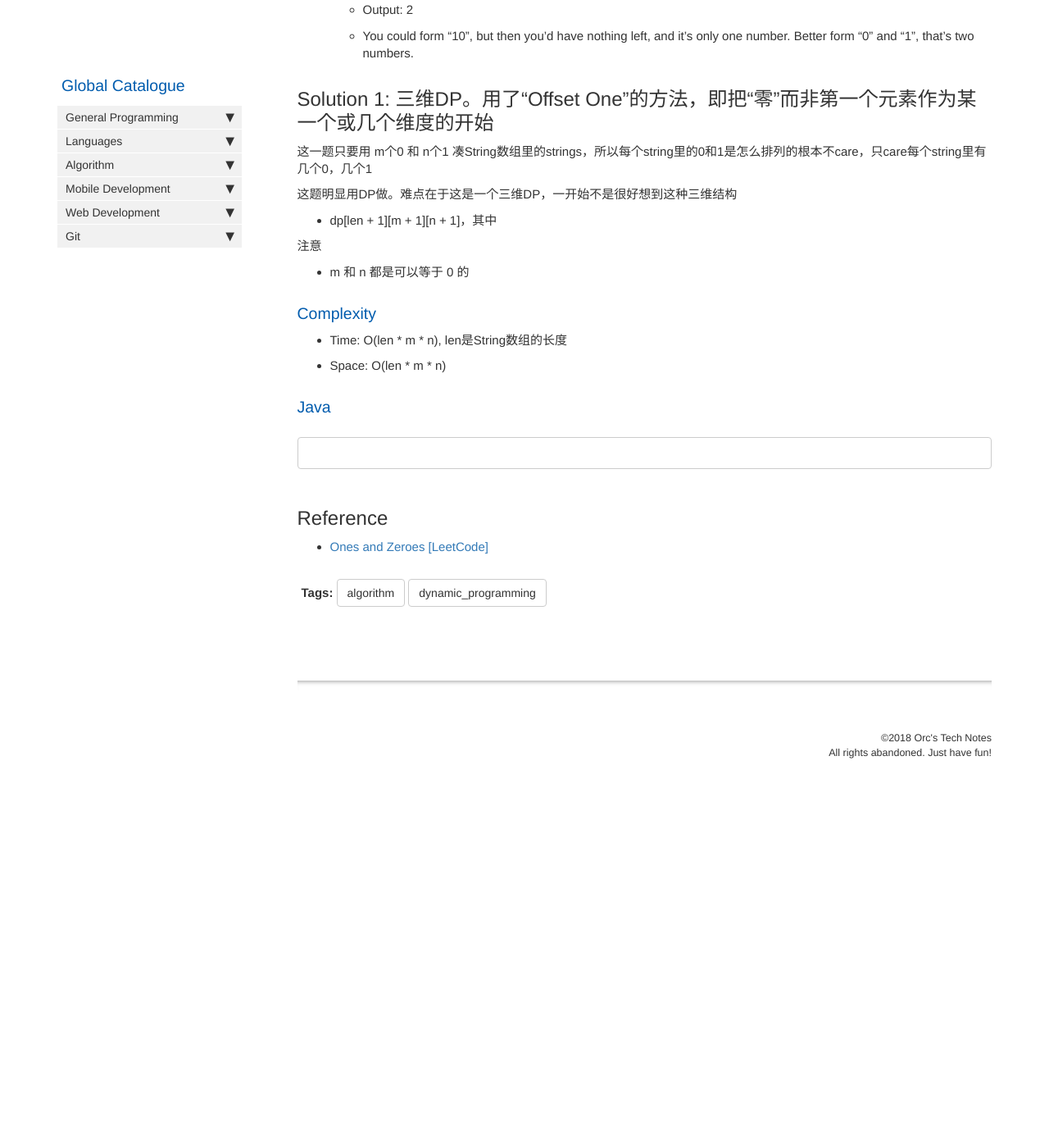
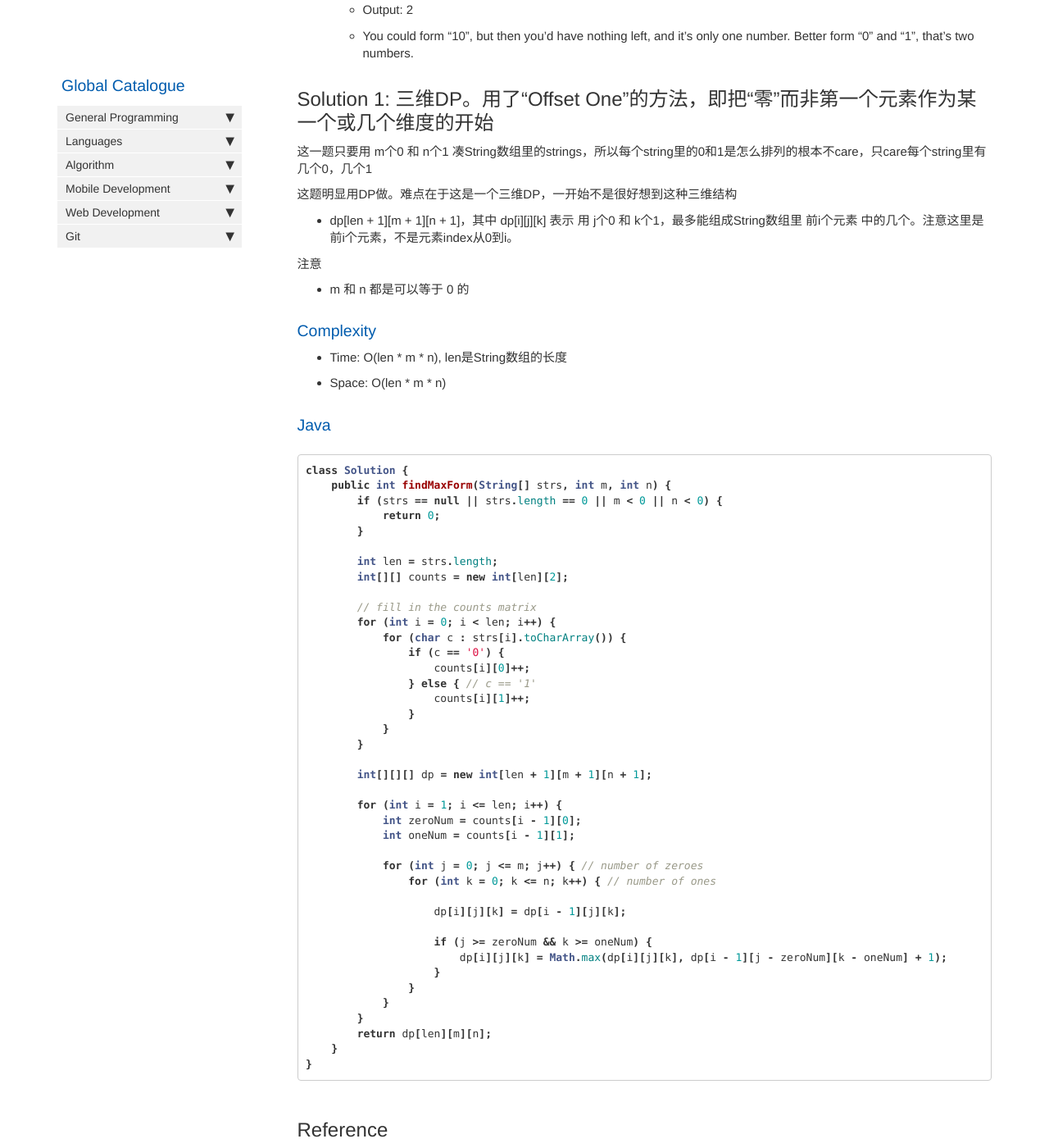
Before and after one commit to HungryOrc/hungryorc.github.io, a Jekyll site: the page built from pages/algorithm/algorithm_ones_and_zeroes_form_max_number_of_strings.md, in a window 1280 px wide and 1400 px high, scrolled down 659 px. Shown: the whole window at 82% size. Built offline with Jekyll 4.4.1, drawn with Linux system fonts in a browser that asks for light colours; nearby versions of some CDN libraries; comment, search, counter and statistics services are not loaded; before the commit the page ends 1636 px from its top, so only the background shows below that.

Commit message:
Update algorithm_ones_and_zeroes_form_max_number_of_strings.md

````diff
--- a/pages/algorithm/algorithm_ones_and_zeroes_form_max_number_of_strings.md
+++ b/pages/algorithm/algorithm_ones_and_zeroes_form_max_number_of_strings.md
@@ -30,7 +30,7 @@ Now your task is to find the maximum number of strings that you can form with gi
 这一题只要用 m个0 和 n个1 凑String数组里的strings，所以每个string里的0和1是怎么排列的根本不care，只care每个string里有几个0，几个1
 
 这题明显用DP做。难点在于这是一个三维DP，一开始不是很好想到这种三维结构
-* dp[len + 1][m + 1][n + 1]，其中
+* dp[len + 1][m + 1][n + 1]，其中 dp[i][j][k] 表示 用 j个0 和 k个1，最多能组成String数组里 前i个元素 中的几个。注意这里是 前i个元素，不是元素index从0到i。
 
 注意
 * m 和 n 都是可以等于 0 的
@@ -41,7 +41,46 @@ Now your task is to find the maximum number of strings that you can form with gi
 
 ### Java
 ```java
+class Solution {
+    public int findMaxForm(String[] strs, int m, int n) {
+        if (strs == null || strs.length == 0 || m < 0 || n < 0) {
+            return 0;
+        }
 
+        int len = strs.length;
+        int[][] counts = new int[len][2];
+
+        // fill in the counts matrix
+        for (int i = 0; i < len; i++) {
+            for (char c : strs[i].toCharArray()) {
+                if (c == '0') {
+                    counts[i][0]++;
+                } else { // c == '1'
+                    counts[i][1]++;
+                }
+            }
+        }
+
+        int[][][] dp = new int[len + 1][m + 1][n + 1];
+
+        for (int i = 1; i <= len; i++) {
+            int zeroNum = counts[i - 1][0];
+            int oneNum = counts[i - 1][1];
+
+            for (int j = 0; j <= m; j++) { // number of zeroes
+                for (int k = 0; k <= n; k++) { // number of ones
+
+                    dp[i][j][k] = dp[i - 1][j][k];
+
+                    if (j >= zeroNum && k >= oneNum) {
+                        dp[i][j][k] = Math.max(dp[i][j][k], dp[i - 1][j - zeroNum][k - oneNum] + 1);
+                    }
+                }
+            }
+        }
+        return dp[len][m][n];
+    }
+}
 ```
 
 ## Reference
````
